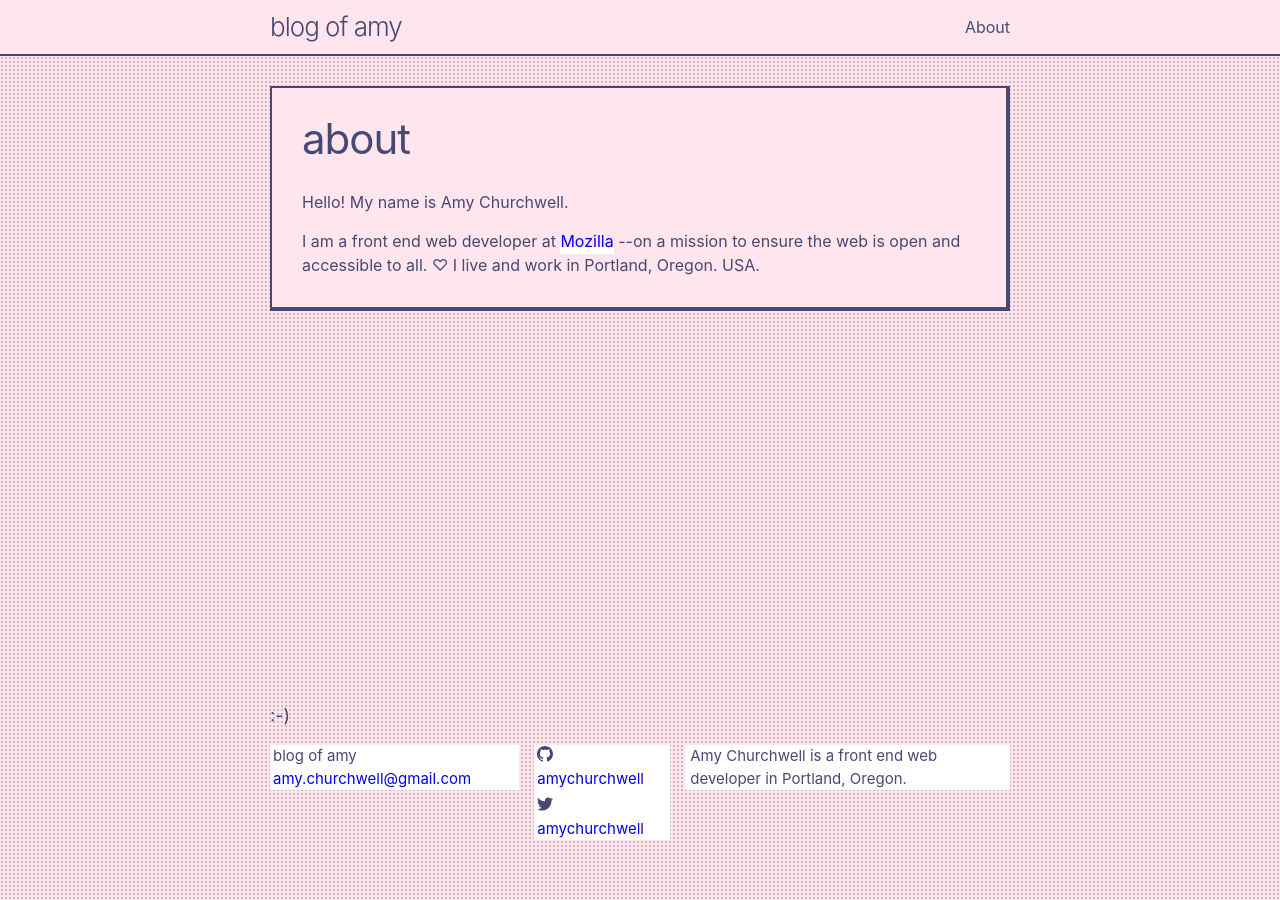
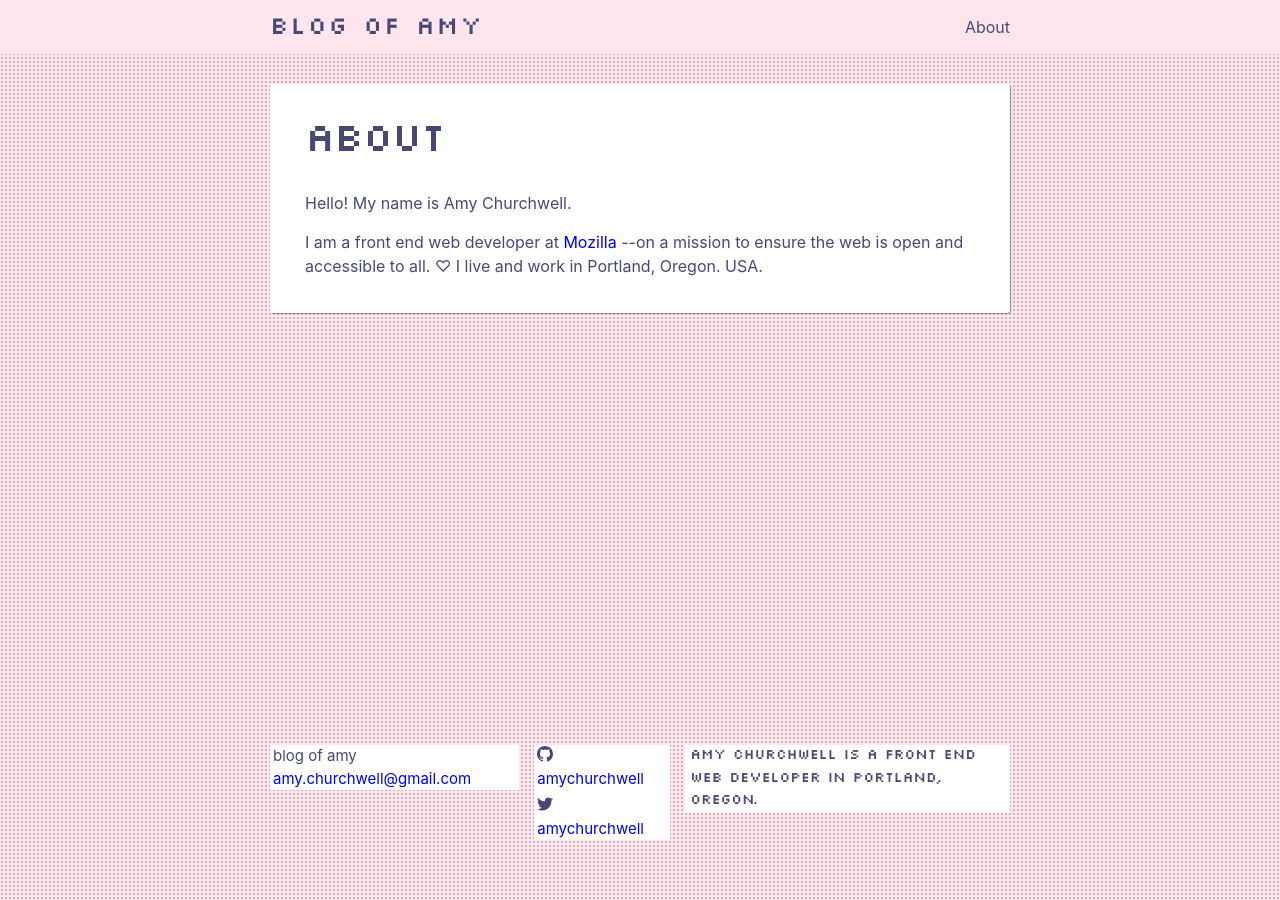
Before and after one commit to fu4303/portfolio-amychurchwell, a Jekyll site: the page built from about.md, in a window 1280 px wide. Built offline with Jekyll 4.4.1, drawn with Linux system fonts in a browser that asks for light colours.

Commit message:
Add pixel font, update styles.

```diff
--- a/_includes/footer.html
+++ b/_includes/footer.html
@@ -2,7 +2,6 @@
   <data class="u-url" href="{{ "/" | relative_url }}"></data>
 
   <div class="wrapper">
-    <h2 class="footer-heading">:-)</h2>
     <div class="footer-col-wrapper">
       <div class="footer-col footer-col-1">
         <ul class="contact-list">
@@ -23,7 +22,7 @@
         {%- include social.html -%}
       </div>
 
-      <div class="footer-col footer-col-3">
+      <div class="footer-col footer-col-3 site-description">
         <p>{{- site.description | escape -}}</p>
       </div>
     </div>
--- a/_sass/minima/_base.scss
+++ b/_sass/minima/_base.scss
@@ -21,6 +21,7 @@ body {
      -moz-font-feature-settings: "kern" 1;
        -o-font-feature-settings: "kern" 1;
           font-feature-settings: "kern" 1;
+  src: url(https://static.tumblr.com/5fd89aw/aFUlmf7ca/04b03.ttf);
   font-kerning: normal;
   display: flex;
   min-height: 100vh;
--- a/_sass/minima/_layout.scss
+++ b/_sass/minima/_layout.scss
@@ -2,7 +2,6 @@
  * Site header
  */
 .site-header {
-  border-bottom: $border;
   background: $secondary-brand-color;
 
   .wrapper {
@@ -17,9 +16,10 @@
 
 .site-title {
   @include relative-font-size(1.625);
+  font-family: $pixel-font;
   font-weight: 300;
   line-height: $base-line-height * $base-font-size * 2.25;
-  letter-spacing: -1px;
+  letter-spacing: 2px;
   margin-bottom: 0;
   float: left;
 }
@@ -51,7 +51,6 @@
     top: 9px;
     right: $spacing-unit / 2;
     background-color: $secondary-brand-color;
-    border: $border;
     text-align: right;
 
     label[for="nav-trigger"] {
@@ -114,11 +113,6 @@
   }
 }
 
-.footer-heading {
-  @include relative-font-size(1.125);
-  margin-bottom: $spacing-unit / 2;
-}
-
 .contact-list,
 .social-media-list {
   list-style: none;
@@ -128,6 +122,10 @@
     background: lighten($secondary-brand-color, 40%);
     padding: 0 3px 0 3px;
   }
+}
+
+.site-description {
+  font-family: $pixel-font;
 }
 
 .footer-col-wrapper {
@@ -196,12 +194,14 @@
   justify-content: space-between;
 
   .sm-section, .md-section {
-    background: $secondary-brand-color;
-    border: $border;
-    border-right: 4px solid $border-color;
-    border-bottom: 4px solid $border-color;
+    background: $container-background;
+    border-radius: 3px;
+    box-shadow: 1px 1px 1px rgba(0, 0, 0, 0.35);
     text-align: right;
     padding: $spacing-unit;
+    h1, h2 {
+      font-family: $pixel-font;
+    }
   }
 
   .md-section {
@@ -221,10 +221,10 @@
 }
 
 .container {
-  background-color: $secondary-brand-color;
-  border: $border;
-  border-right: 4px solid $border-color;
-  border-bottom: 4px solid $border-color;
+  background-color: $container-background;
+  border-radius: 3px;
+  box-shadow: 1px 1px 1px rgba(0, 0, 0, 0.35);
+  padding: 5px;
   margin-bottom: $spacing-unit;
 
   article {
@@ -255,7 +255,7 @@
 * Posts
 */
   .post-list-heading {
-    border-bottom: $border;
+    font-family: $pixel-font;
     color: $text-color;
     text-align: center;
   }
@@ -278,12 +278,14 @@
   }
 
   .post-link {
+    font-family: $pixel-font;
     text-transform: lowercase;
     margin-right: 12px;
     @include relative-font-size(1.5);
   }
 
   .post-header {
+    font-family: $pixel-font;
     margin-bottom: $spacing-unit;
   }
 
--- a/_sass/styles.scss
+++ b/_sass/styles.scss
@@ -2,19 +2,31 @@
 
 // Define defaults for each variable.
 
-$base-font-family: -apple-system, BlinkMacSystemFont, "Segoe UI", Roboto, Helvetica, Arial, sans-serif, "Apple Color Emoji", "Segoe UI Emoji", "Segoe UI Symbol" !default;
+// Silkscreen is a font by Jason Kottke (jason@kottke.org).
+// http://www.kottke.org/plus/type/silkscreen/index.html
+// Thanks, Jason!
+
+@font-face {
+  font-family: "pixel";
+  src: url("../../assets/fonts/slkscr.ttf")
+}
+
+$base-font-family: -apple-system, BlinkMacSystemFont, "pixel", "Segoe UI", Roboto, Helvetica, Arial, sans-serif, "Apple Color Emoji", "Segoe UI Emoji", "Segoe UI Symbol" !default;
+
+$pixel-font: "pixel", "monospace";
+$pixel-expanded: "pixel-expanded", "monospace";
+
 $base-font-size:   16px !default;
 $base-font-weight: 400 !default;
 $small-font-size:  $base-font-size * 0.875 !default;
 $base-line-height: 1.5 !default;
 
 $spacing-unit:     30px !default;
-$border: 2px solid #474973 !default;
-$border-color: #474973 !default;
 $text-color:       #474973 !default;
 $background-color: #ffe5ee !default;
 $brand-color:      #474973 !default;
 $secondary-brand-color: #ffe5ee !default;
+$container-background: rgba(255,255,255,1);
 
 $grey-color:       #d3d2d2 !default;
 $grey-color-light: lighten($grey-color, 40%) !default;
```
Also changed, not shown: assets/fonts/slkscr.ttf (added), assets/fonts/slkscre.ttf (added), 2 other files.
